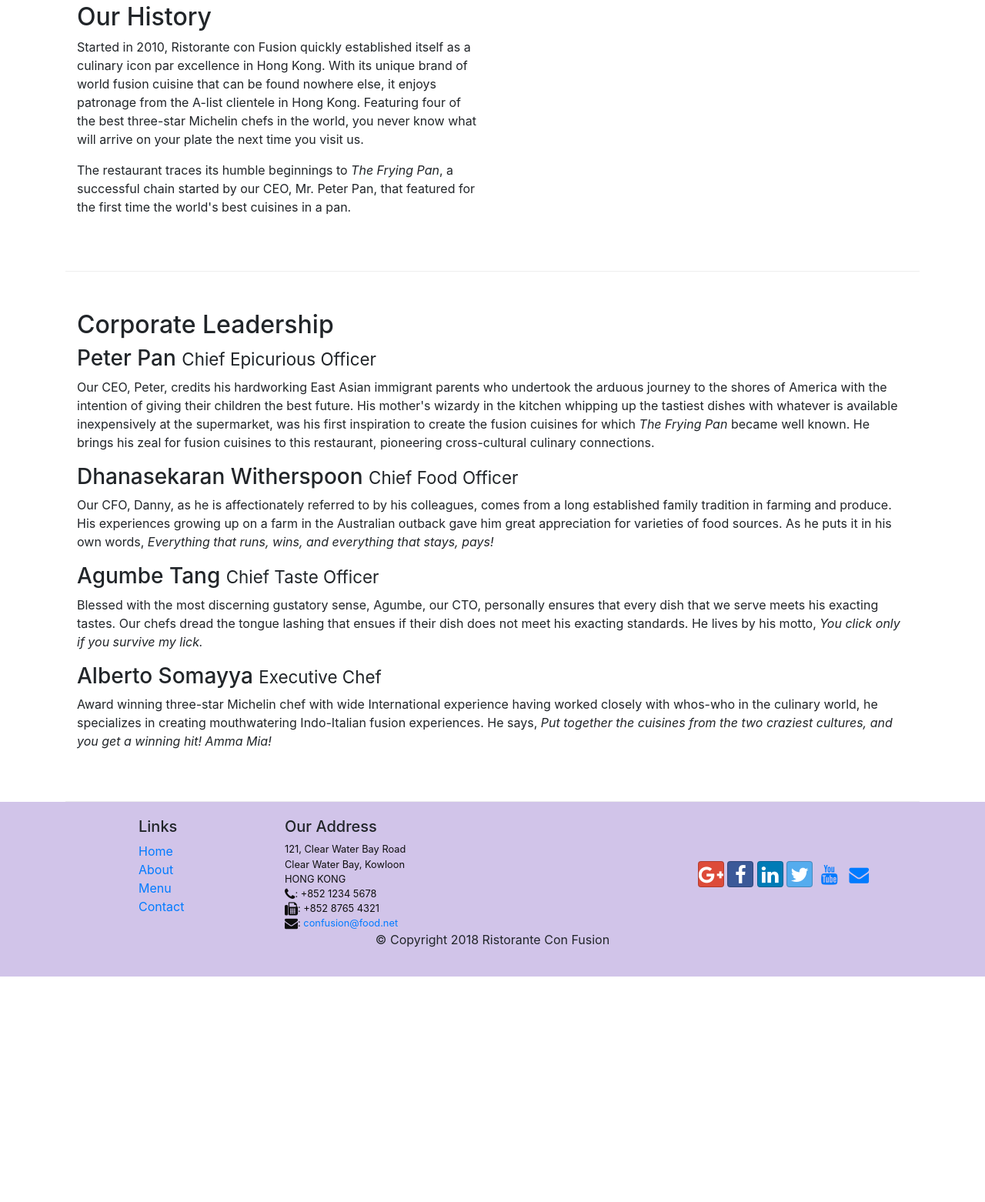
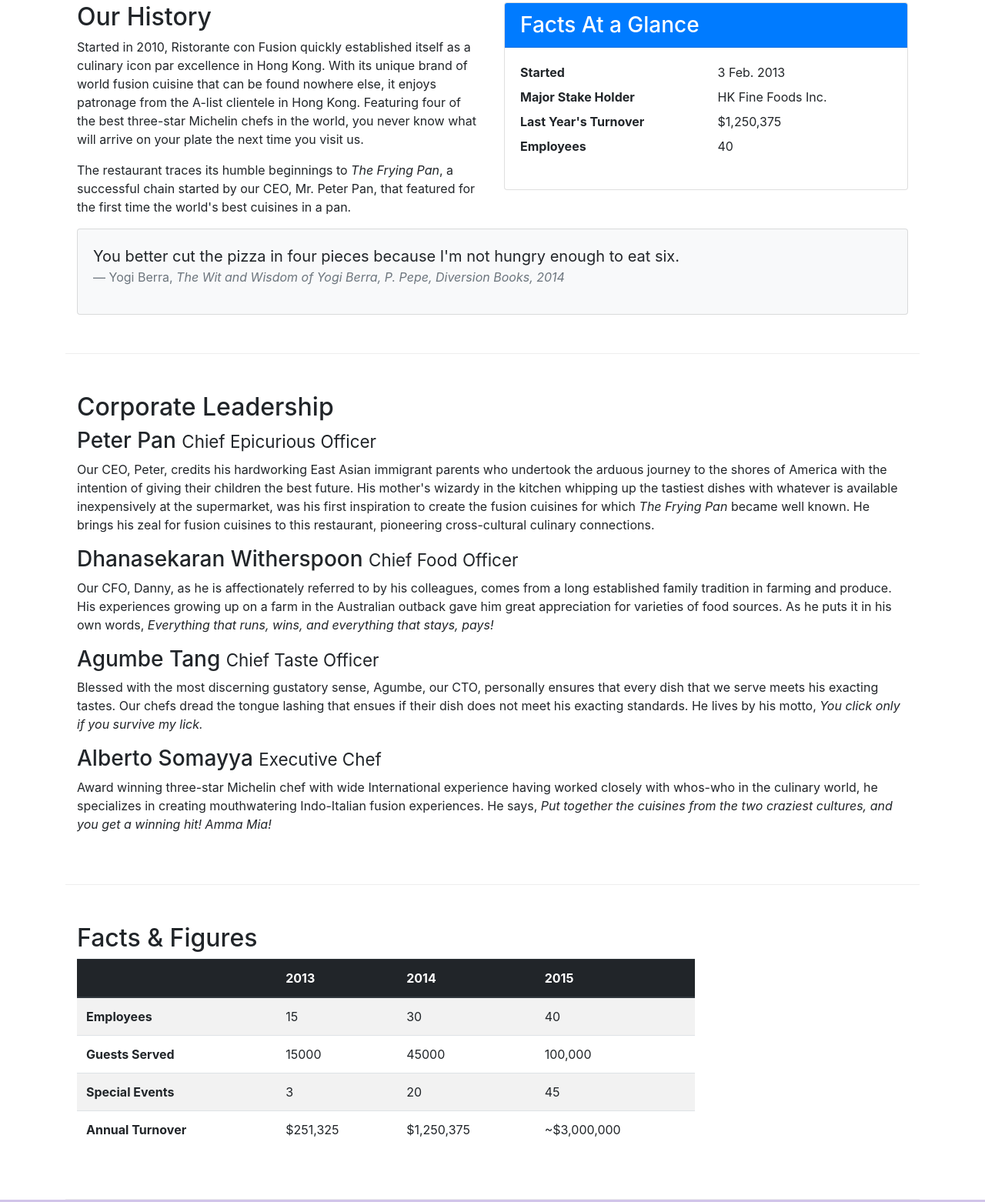
Before and after one commit to prerna-agg/bootstrap, a website: page aboutus.html in a window 1280 px wide. Shown: the part 488-2050 px from the top of the page at 77% size. Before the commit the page ends 1757 px from the top, so only its background shows below. Drawn offline with nearby package versions, Linux system fonts and the light colour scheme.

Commit message:
Tables and Cards

```diff
--- a/aboutus.html
+++ b/aboutus.html
@@ -91,8 +91,34 @@
                 <p>The restaurant traces its humble beginnings to <em>The Frying Pan</em>, a successful chain started by
                     our CEO, Mr. Peter Pan, that featured for the first time the world's best cuisines in a pan.</p>
             </div>
-            <div class="col col-sm">
-
+            <div class="col-sm">
+                <div class="card">
+                    <h3 class="card-header bg-primary text-white">Facts At a Glance</h3>
+                    <div class="card-body">
+                        <dl class="row">
+                            <dt class="col-6">Started</dt>
+                            <dd class="col-6">3 Feb. 2013</dd>
+                            <dt class="col-6">Major Stake Holder</dt>
+                            <dd class="col-6">HK Fine Foods Inc.</dd>
+                            <dt class="col-6">Last Year's Turnover</dt>
+                            <dd class="col-6">$1,250,375</dd>
+                            <dt class="col-6">Employees</dt>
+                            <dd class="col-6">40</dd>
+                        </dl>
+                    </div>
+                </div>
+            </div>
+            <div class="col-12">
+                <div class="card card-body bg-light">
+                    <blockquote class="blockquote">
+                        <p class="mb-0">You better cut the pizza in four pieces because
+                            I'm not hungry enough to eat six.</p>
+                        <footer class="blockquote-footer">Yogi Berra,
+                            <cite title="Source Title">The Wit and Wisdom of Yogi Berra,
+                                P. Pepe, Diversion Books, 2014</cite>
+                        </footer>
+                    </blockquote>
+                </div>
             </div>
         </div>
 
@@ -124,7 +150,52 @@
                         cultures, and you get a winning hit! Amma Mia!</em></p>
             </div>
         </div>
+        <div class="row row-content">
+            <div class="col-12 col-sm-9">
+                <h2>Facts &amp; Figures</h2>
+                <div class="table-responsive">
+                    <table class="table table-striped">
+                        <thead class="thead-dark">
+                            <tr>
+                                <th>&nbsp;</th>
+                                <th>2013</th>
+                                <th>2014</th>
+                                <th>2015</th>
+                            </tr>
+                        </thead>
+                        <tbody>
+                            <tr>
+                                <th>Employees</th>
+                                <td>15</td>
+                                <td>30</td>
+                                <td>40</td>
+                            </tr>
+                            <tr>
+                                <th>Guests Served</th>
+                                <td>15000</td>
+                                <td>45000</td>
+                                <td>100,000</td>
+                            </tr>
+                            <tr>
+                                <th>Special Events</th>
+                                <td>3</td>
+                                <td>20</td>
+                                <td>45</td>
+                            </tr>
+                            <tr>
+                                <th>Annual Turnover</th>
+                                <td>$251,325</td>
+                                <td>$1,250,375</td>
+                                <td>~$3,000,000</td>
+                            </tr>
+                        </tbody>
+                    </table>
+                </div>
+            </div>
+            <div class="col-12 col-sm-3">
 
+            </div>
+        </div>
     </div>
 
     <footer class="footer">
```
